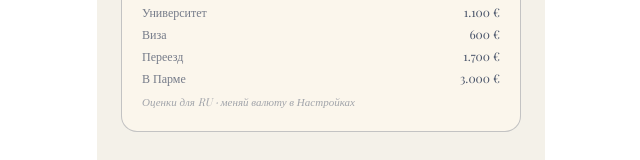
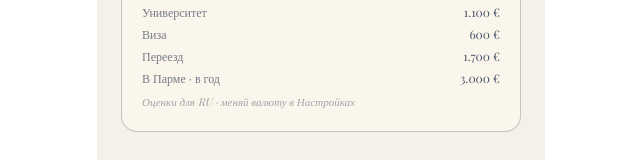
Before and after one commit to aicezhe/cis-frontend, a React (Vite) app: page /path in a window 1280 px wide. Shown: the part 906-1066 px from the top of the page, without its empty margins (319-959 px from the left). Built offline with nearby package versions, Linux system fonts and the light colour scheme; no server answers; a web font is replaced by a local one.

Commit message:
fix(path): mark 'В Парме' budget as per year — it's annual living cost, not one-off

```diff
--- a/src/pages/PathPage.tsx
+++ b/src/pages/PathPage.tsx
@@ -373,9 +373,13 @@ export default function PathPage() {
           {sectionsOrder.map((id) => {
             const budget = id === 'uni' ? dynamicUniBudget : sectionsData[id].budget;
             const label = sectionsData[id].titleFull;
+            // «В Парме» — это годовой расход на жизнь после переезда (а не на разовое мероприятие)
+            const perYear = id === 'parma';
             return (
               <div key={id} className="flex justify-between items-baseline">
-                <p className="font-serif text-navy/60 text-xs">{label}</p>
+                <p className="font-serif text-navy/60 text-xs">
+                  {label}{perYear ? ' · в год' : ''}
+                </p>
                 <p className="font-serif text-navy/80 text-xs">{fmt(budget)}</p>
               </div>
             );
```
